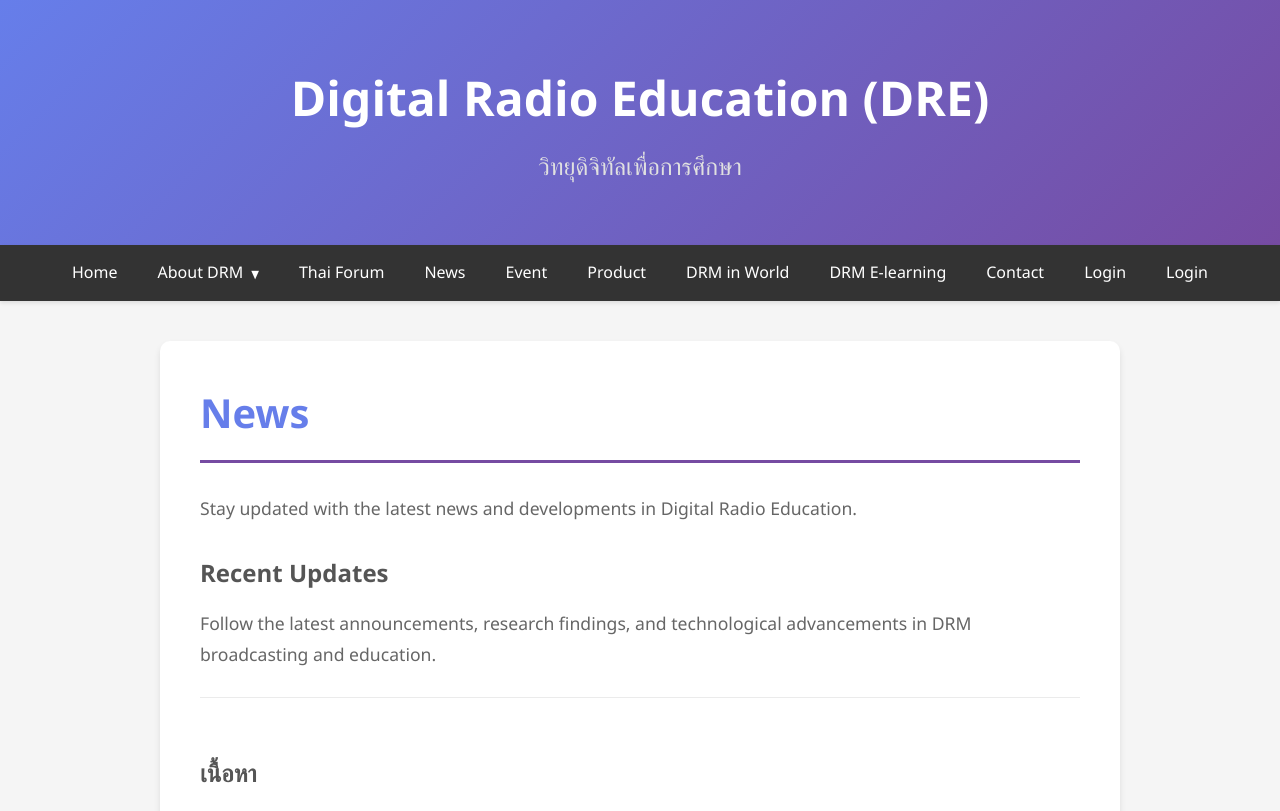
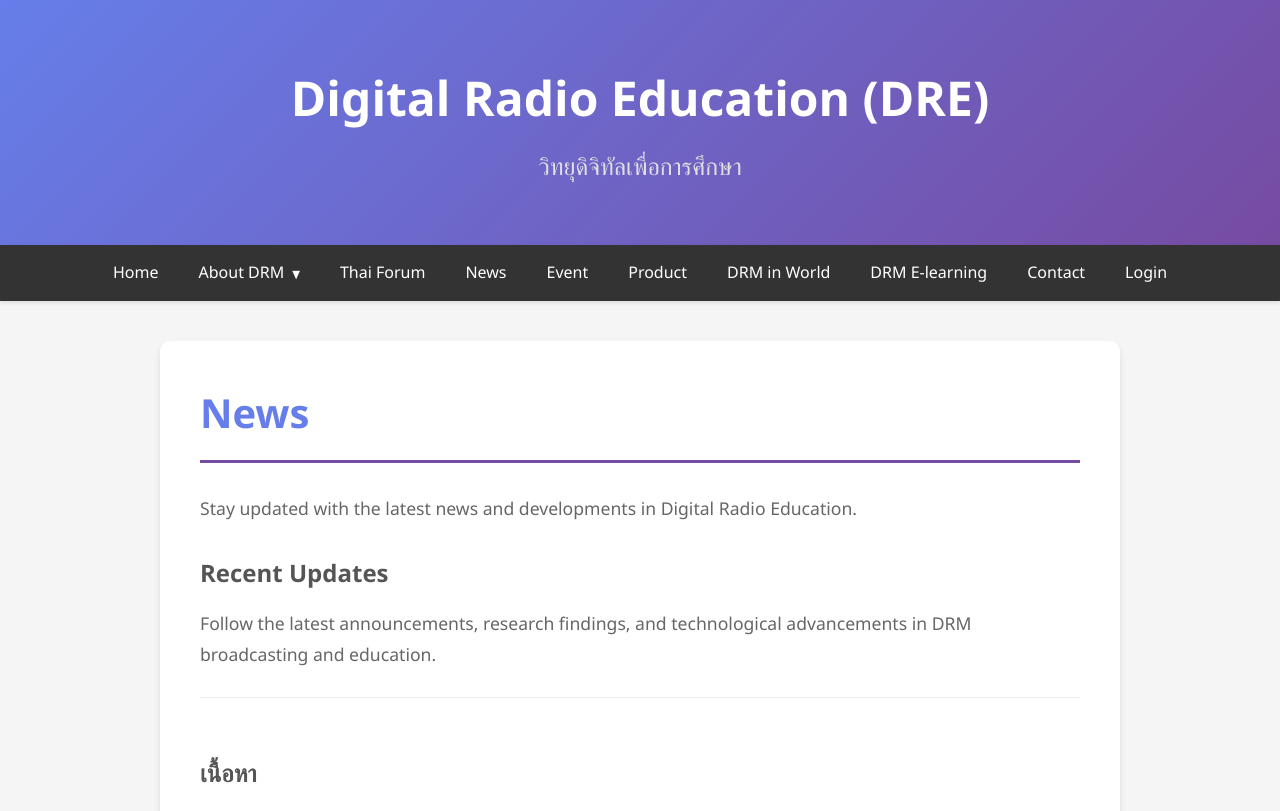
Before and after one commit to phuwishpk/testDRMweb, a plain HTML site: page frontend/pages/news.html in a window 1280 px wide. Shown: the top 811 px of the page. Drawn offline with Linux system fonts and the light colour scheme.

Commit message:
editmultiplelogintooneloginpage

```diff
--- a/frontend/pages/news.html
+++ b/frontend/pages/news.html
@@ -42,7 +42,6 @@
       <li><a href="drm-elearning.html">DRM E-learning</a></li>
       <li><a href="contact.html">Contact</a></li>
       <li><a href="login.html">Login</a></li>
-      <li><a href="login.html">Login</a></li>
     </ul>
   </nav>
 
```
Also changed, not shown: frontend/pages/about-drm.html (+0 -1 lines), frontend/pages/contact.html (+0 -1 lines), frontend/pages/drm-content.html (+0 -1 lines), frontend/pages/drm-elearning.html (+0 -1 lines), frontend/pages/drm-world.html (+0 -1 lines), frontend/pages/event.html (+0 -1 lines), frontend/pages/product.html (+0 -1 lines), frontend/pages/radio-receiver.html (+0 -1 lines), frontend/pages/radio-transmitter.html (+0 -1 lines), frontend/pages/thai-forum.html (+0 -1 lines), frontend/pages/the-drm-system.html (+0 -1 lines), frontend/pages/what-is-drm.html (+0 -1 lines), index.html (+0 -1 lines).
